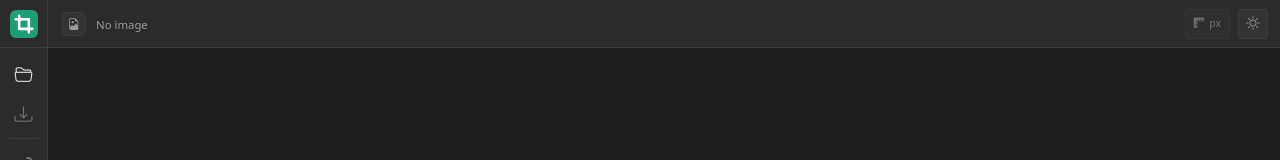
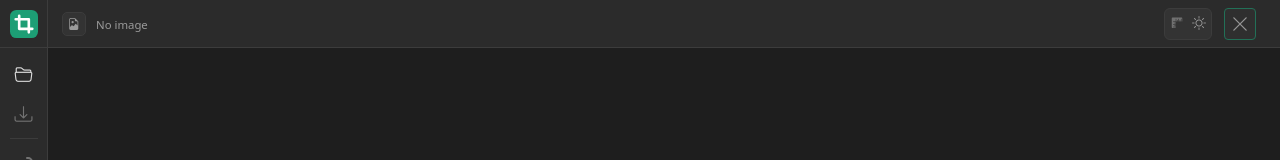
Before and after one commit to larsliin/imageEditor, a Vue app: page / in a window 1280 px wide. Shown: the top 160 px of the page. Built offline with nearby package versions, Linux system fonts and the light colour scheme.

Commit message:
Add close image functionality and enhance EditorTopBar controls

```diff
--- a/src/App.vue
+++ b/src/App.vue
@@ -23,7 +23,7 @@
 
     const {
         bitmap, info, documentId, status, error, isBusy, importImage, exportImage, cropImage, rotateImage,
-        resizeImage, levelsImage, curvesImage, colorModeImage, renameImage, dismissError,
+        resizeImage, levelsImage, curvesImage, colorModeImage, renameImage, dismissError, closeImage,
         canUndo, canRedo, undo, redo, originalFileSize,
     }
         = useImageDocument();
@@ -193,6 +193,7 @@
             @rename="renameImage"
             @toggle-theme="toggleTheme"
             @toggle-rulers="toggleRulers"
+            @close="closeImage"
         />
         <EditorToolRail
             class="editor__tool-rail"
--- a/src/components/editor/EditorTopBar.vue
+++ b/src/components/editor/EditorTopBar.vue
@@ -13,6 +13,7 @@
         rename: [fileName: string]
         'toggle-theme': []
         'toggle-rulers': []
+        close: []
     }>();
 
     const isEditing = shallowRef(false);
@@ -98,6 +99,7 @@
                 </dd>
             </div>
         </dl>
+        <div class="controls-group">
             <button
                 class="rulers-toggle"
                 type="button"
@@ -108,7 +110,6 @@
                 @click="emit('toggle-rulers')"
             >
                 <i class="bi bi-rulers" aria-hidden="true"></i>
-            <span>px</span>
             </button>
             <button
                 class="theme-toggle"
@@ -118,6 +119,17 @@
                 @click="emit('toggle-theme')"
             >
                 <i :class="isDarkMode ? 'bi bi-sun' : 'bi bi-moon'" aria-hidden="true"></i>
+            </button>
+        </div>
+        <button
+            class="close-button"
+            type="button"
+            aria-label="Close image"
+            title="Close and unload the current image"
+            :disabled="!image"
+            @click="emit('close')"
+        >
+            <i class="bi bi-x-lg" aria-hidden="true"></i>
         </button>
     </header>
 </template>
@@ -205,6 +217,84 @@
 .rulers-toggle:focus-visible {
     outline: 1px solid var(--color-focus);
     outline-offset: 1px;
+}
+
+.controls-group {
+    display: flex;
+    align-items: center;
+    gap: 2px;
+    padding: 6px 2px;
+    height: 32px;
+    background-color: var(--color-panel-raised);
+    border: 1px solid var(--color-border);
+    border-radius: 6px;
+    margin-left: auto;
+    margin-right: 12px;
+}
+
+.controls-group .rulers-toggle,
+.controls-group .theme-toggle {
+    display: grid;
+    place-items: center;
+    margin: 0;
+    padding: 0;
+    width: 20px;
+    height: 20px;
+    background-color: transparent;
+    border: none;
+    border-radius: 4px;
+}
+
+.controls-group .theme-toggle:hover:not(:disabled),
+.controls-group .rulers-toggle:hover:not(:disabled) {
+    background-color: var(--color-hover);
+}
+
+.controls-group .theme-toggle:focus-visible,
+.controls-group .rulers-toggle:focus-visible {
+    outline: 1px solid var(--color-focus);
+    outline-offset: -3px;
+}
+
+.controls-group .rulers-toggle[aria-pressed='true'] {
+    background-color: var(--color-active);
+}
+
+.controls-group .rulers-toggle:disabled,
+.controls-group .theme-toggle:disabled {
+    opacity: var(--opacity-button-secondary-disabled);
+    cursor: default;
+}
+
+.close-button {
+    display: grid;
+    flex: 0 0 auto;
+    place-items: center;
+    width: 32px;
+    height: 32px;
+    padding: 0;
+    margin-right: 12px;
+    border: 1.5px solid var(--color-focus);
+    border-radius: 4px;
+    color: var(--color-text);
+    background-color: var(--color-panel-raised);
+    cursor: pointer;
+    font-size: 18px;
+    line-height: 1;
+}
+
+.close-button:hover:not(:disabled) {
+    background-color: rgba(29, 158, 117, 0.1);
+}
+
+.close-button:focus-visible {
+    outline: 1px solid var(--color-focus);
+    outline-offset: 1px;
+}
+
+.close-button:disabled {
+    opacity: var(--opacity-button-secondary-disabled);
+    cursor: default;
 }
 
 .document-detail {
--- a/src/composables/useImageDocument.ts
+++ b/src/composables/useImageDocument.ts
@@ -396,6 +396,19 @@ export function useImageDocument() {
         error.value = null;
     }
 
+    function closeImage() {
+        if (!current.value) return;
+        if (isDirty.value && !window.confirm('Discard unsaved changes and close the image?')) return;
+        replaceDocument(null);
+        documentId.value += 1;
+        revision.value = 0;
+        savedRevision.value = 0;
+        savedFileName.value = '';
+        savedExportMimeType.value = 'image/png';
+        nextRevision = 0;
+        error.value = null;
+    }
+
     function warnBeforeUnload(event: BeforeUnloadEvent) {
         if (!isDirty.value) return;
         event.preventDefault();
@@ -435,5 +448,6 @@ export function useImageDocument() {
         setExportMimeType,
         exportImage,
         dismissError,
+        closeImage,
     };
 }
```
Lines whose indentation alone changed are shown as unchanged.
